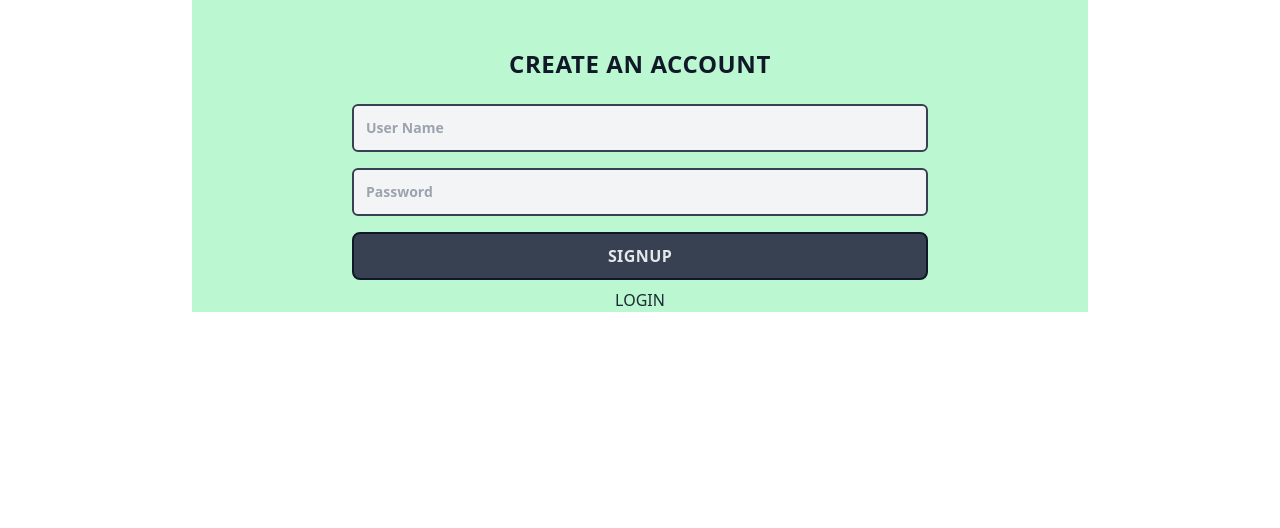
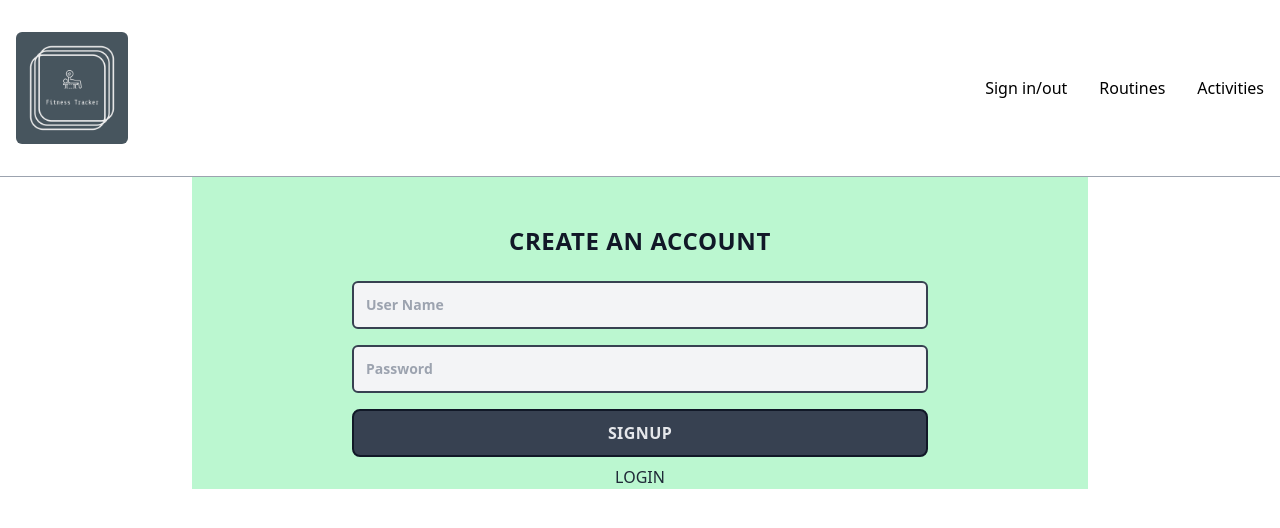
Before and after one commit to MorgenDiaz/fitness-tracker-front-end, a React (Create React App) app: page / in a window 1280 px wide. Shown: the top 528 px of the page. Built offline with nearby package versions, Linux system fonts and the light colour scheme; the HTML template or start-up script is replaced by a standard one.

Commit message:
Created nav layout.

```diff
--- a/src/App.js
+++ b/src/App.js
@@ -1,8 +1,11 @@
+import Header from "./Header";
 import Register from "./routes/Register";
 
 function App() {
   return (
-    <div className="App flex justify-center">
+    <div className="App flex flex-wrap justify-center">
+      <Header />
+
       <div className="content-area flex grow justify-center lg:max-w-4xl bg-blue-400">
         <Register />
       </div>
--- /dev/null
+++ b/src/Header.jsx
@@ -0,0 +1,115 @@
+import React from "react";
+import { useState } from "react";
+import { Link } from "react-router-dom";
+import logo from "./resources/logo.png";
+
+function Header() {
+  const [isNavOpen, setIsNavOpen] = useState(false);
+
+  const MENU_LINK_1 = `Sign in/out`;
+  const MENU_LINK_2 = `Routines`;
+  const MENU_LINK_3 = `Activities`;
+
+  return (
+    <div className="flex grow basis-full items-center justify-between px-4 py-8 border-b border-gray-400">
+      <a href="/">
+        <img
+          src={logo}
+          alt="logo"
+          className="object-scale-down w-16 lg:w-28 rounded-md"
+        />
+      </a>
+      <nav>
+        <section className="flex MOBILE-MENU lg:hidden">
+          <button
+            className="space-y-2 HAMBURGER-ICON"
+            onClick={() => setIsNavOpen((prev) => !prev)}
+          >
+            <span className="block h-0.5 w-8 animate-pulse bg-gray-600"></span>
+            <span className="block h-0.5 w-8 animate-pulse bg-gray-600"></span>
+            <span className="block h-0.5 w-8 animate-pulse bg-gray-600"></span>
+          </button>
+
+          <div className={isNavOpen ? `showMenuNav` : `hideMenuNav`}>
+            <button
+              className="absolute top-0 right-0 px-8 py-8"
+              onClick={() => setIsNavOpen(false)}
+            >
+              <svg
+                className="w-8 h-8 text-gray-600"
+                viewBox="0 0 24 24"
+                fill="none"
+                stroke="currentColor"
+                strokeWidth="2"
+                strokeLinecap="round"
+                strokeLinejoin="round"
+              >
+                <line x1="18" y1="6" x2="6" y2="18" />
+                <line x1="6" y1="6" x2="18" y2="18" />
+              </svg>
+            </button>
+            <ul className="flex flex-col items-center justify-between min-h-[250px]">
+              <li className="my-8 uppercase border-b border-gray-400">
+                <Link
+                  onClick={() => setIsNavOpen(false)}
+                  to="/view_quollection"
+                >
+                  {MENU_LINK_1}
+                </Link>
+              </li>
+              <li className="my-8 uppercase border-b border-gray-400">
+                <Link onClick={() => setIsNavOpen(false)} to="/edit_quote">
+                  {MENU_LINK_2}
+                </Link>
+              </li>
+              <li className="my-8 uppercase border-b border-gray-400">
+                <Link onClick={() => setIsNavOpen(false)} to="/">
+                  {MENU_LINK_3}
+                </Link>
+              </li>
+            </ul>
+          </div>
+        </section>
+
+        <ul className="hidden space-x-8 DESKTOP-MENU lg:flex">
+          <li>
+            <Link onClick={() => setIsNavOpen(false)} to="/view_quollection">
+              {MENU_LINK_1}
+            </Link>
+          </li>
+          <li>
+            <Link onClick={() => setIsNavOpen(false)} to="/edit_quote">
+              {MENU_LINK_2}
+            </Link>
+          </li>
+          <li>
+            <Link onClick={() => setIsNavOpen(false)} to="/">
+              {MENU_LINK_3}
+            </Link>
+          </li>
+        </ul>
+      </nav>
+      <style>{`
+      .hideMenuNav {
+        display: none;
+      }
+      .showMenuNav {
+        display: block;
+        position: absolute;
+        width: 100%;
+        height: 100vh;
+        top: 0;
+        left: 0;
+        background: white;
+        z-index: 10;
+        display: flex;
+        flex-direction: column;
+        justify-content: space-evenly;
+        align-items: center;
+      }
+    `}</style>
+    </div>
+  );
+}
+
+export default Header;
```
Also changed, not shown: src/resources/logo.png (added).
